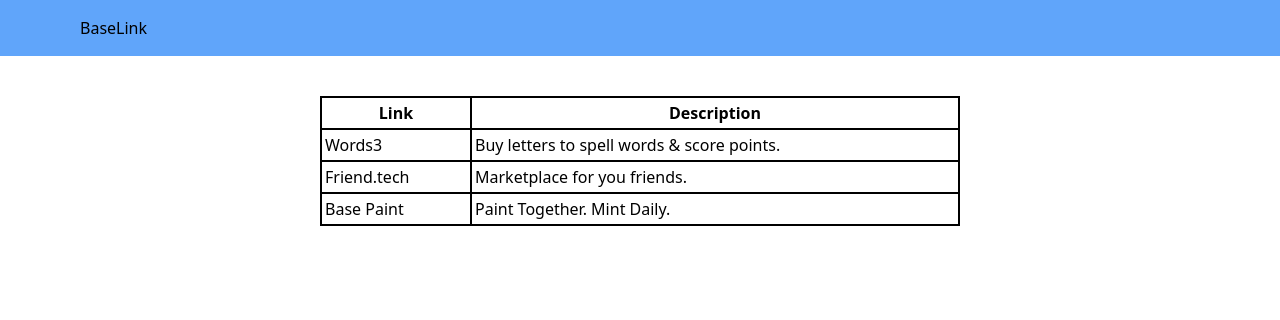
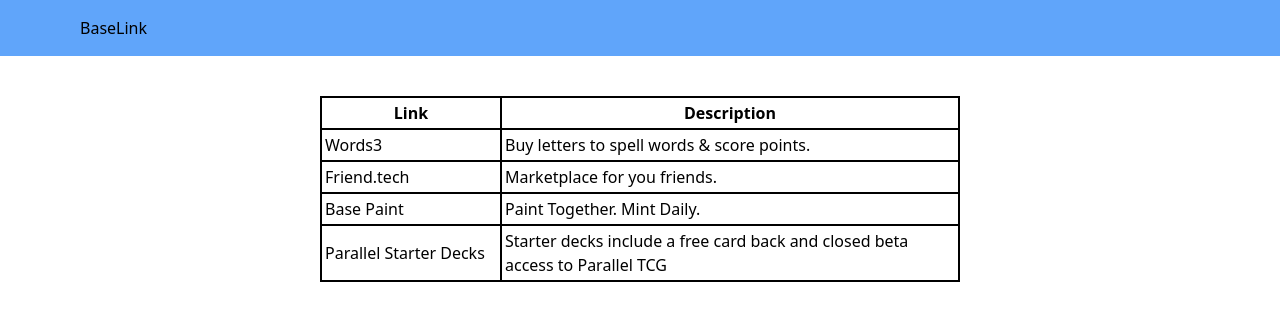
Before and after one commit to jtardioli/baselink, a plain HTML site: page index.html in a window 1280 px wide. Drawn offline with nearby package versions, Linux system fonts and the light colour scheme.

Commit message:
Add parallel

```diff
--- a/index.html
+++ b/index.html
@@ -21,7 +21,7 @@
         </thead>
         <tbody>
           <tr>
-            <td class="w-[150px]">
+            <td class="w-[180px]">
               <a href="https://www.words3.xyz/" target="_blank">Words3</a>
             </td>
             <td>Buy letters to spell words & score points.</td>
@@ -38,6 +38,18 @@
             </td>
             <td>Paint Together. Mint Daily.</td>
           </tr>
+          <tr>
+            <td>
+              <a href="https://parallel.life/starter-decks/" target="_blank"
+                >Parallel Starter Decks</a
+              >
+            </td>
+            <td>
+              Starter decks include a free card back and closed beta access to
+              Parallel TCG
+            </td>
+          </tr>
+          <footer class="flex bg-black-900 h-14"></footer>
         </tbody>
       </table>
     </div>
```
